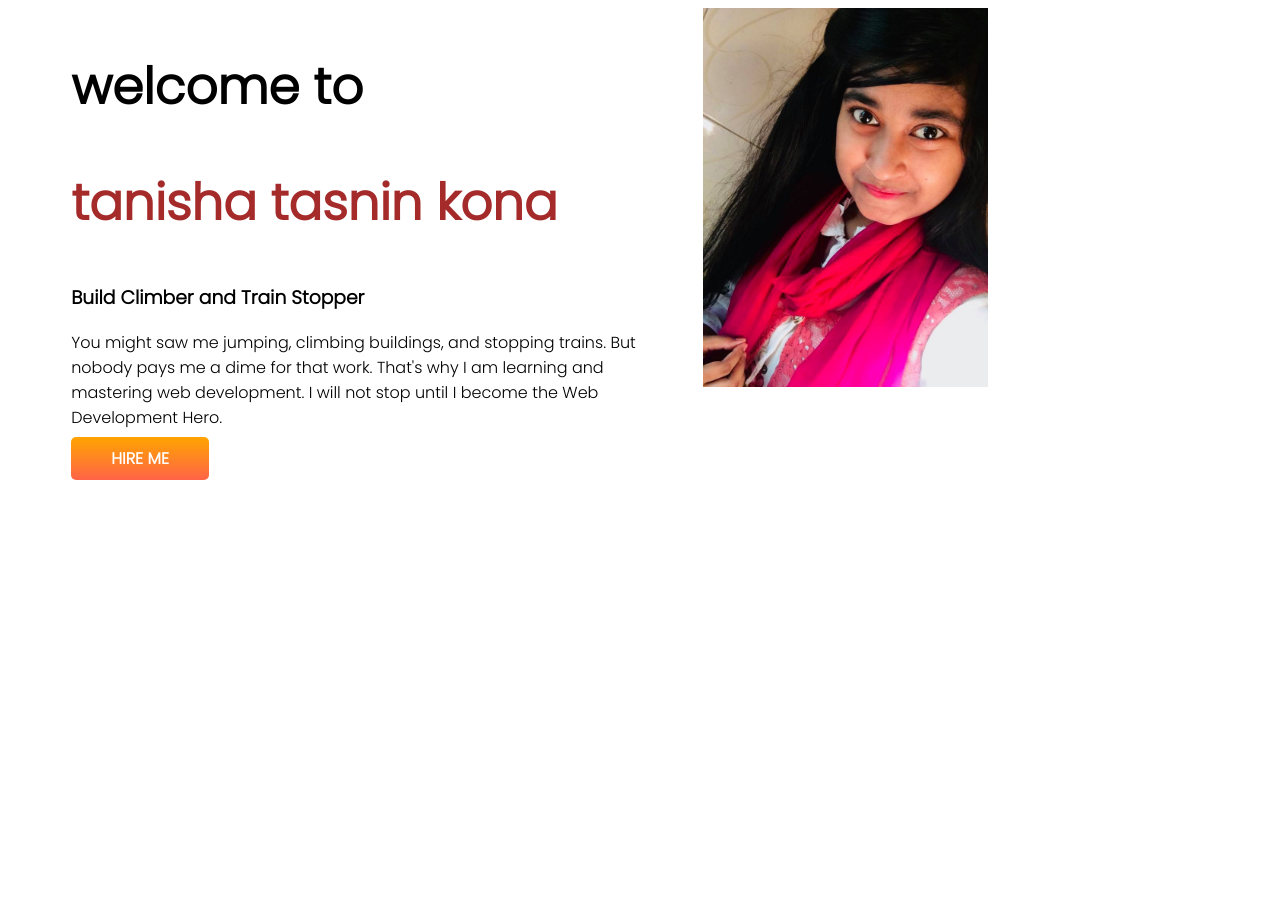
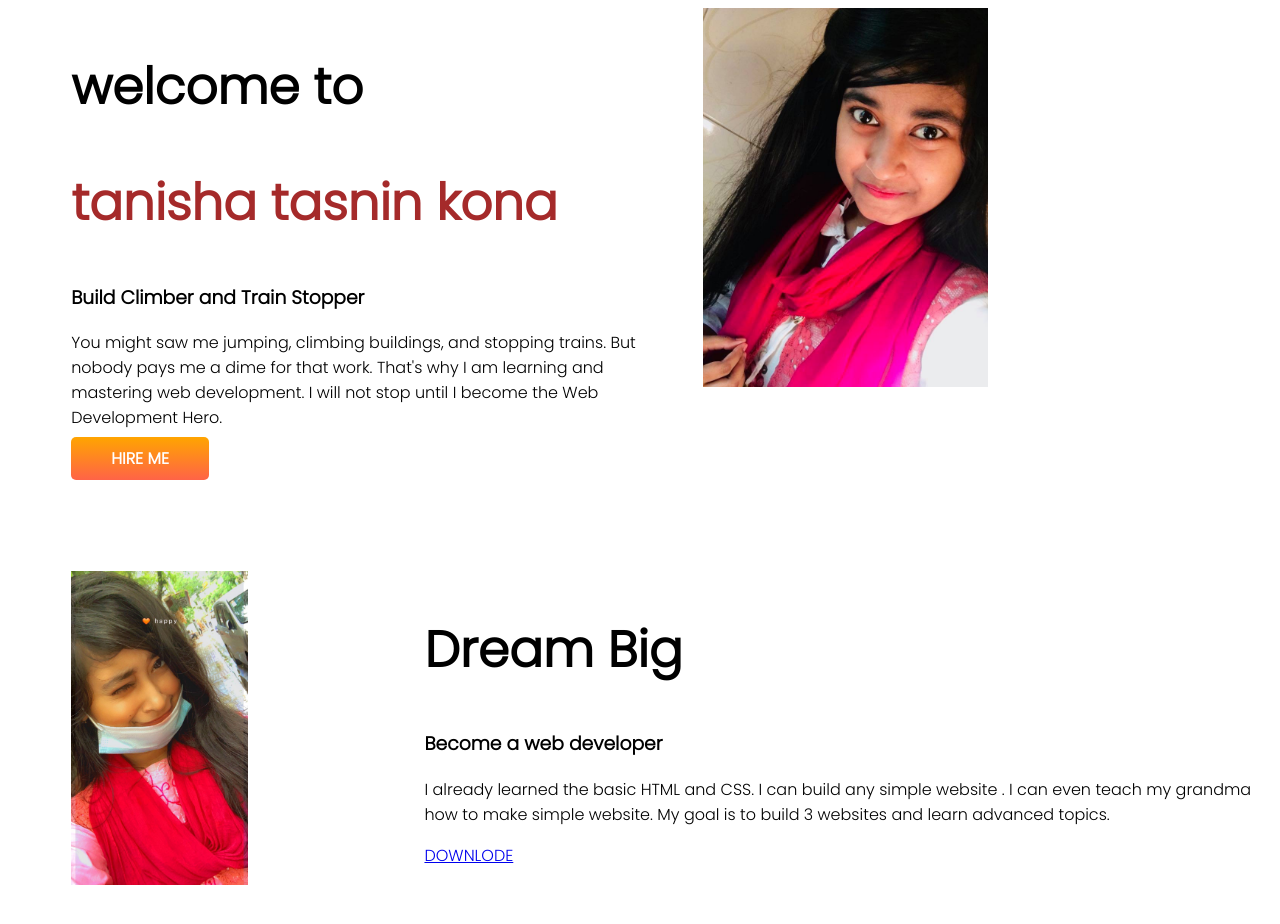
Before and after one commit to tanishatasnin/developer-portfolio, a plain HTML site: page index.html in a window 1280 px wide. Before the commit the page ends 800 px from the top, so only its background shows below. Drawn offline with Linux system fonts and the light colour scheme.

Commit message:
add somethings more

```diff
--- a/index.html
+++ b/index.html
@@ -27,5 +27,24 @@ But nobody pays me a dime for that work.
 
 
 </section>
+
+
+<section class="dream-big">
+               <div class="half-width">
+<img src="131354022_1094127597780031_4193641605992214463_n.jpg" alt="">
+
+               </div>
+<div>
+ <h1>Dream Big</h1>
+ <h3>Become a web developer</h3>
+<p>I already learned the basic HTML and CSS.
+                I can build any simple website
+                . I can even teach my grandma how to make simple website. My goal is to build 3 websites and learn advanced topics.
+</p>
+<a target="blank" href="https://www.programming-hero.com/">DOWNLODE</a>
+</div>
+
+
+</section>
 </body>
 </html>
--- a/style.css
+++ b/style.css
@@ -10,6 +10,7 @@ h1{font-size: 50px;
                 section{
 
                               display: flex;
+                              margin-bottom: 100px;
                 }
                 .half-width{
                                width: 50%;
```
Also changed, not shown: 131354022_1094127597780031_4193641605992214463_n.jpg (added).
